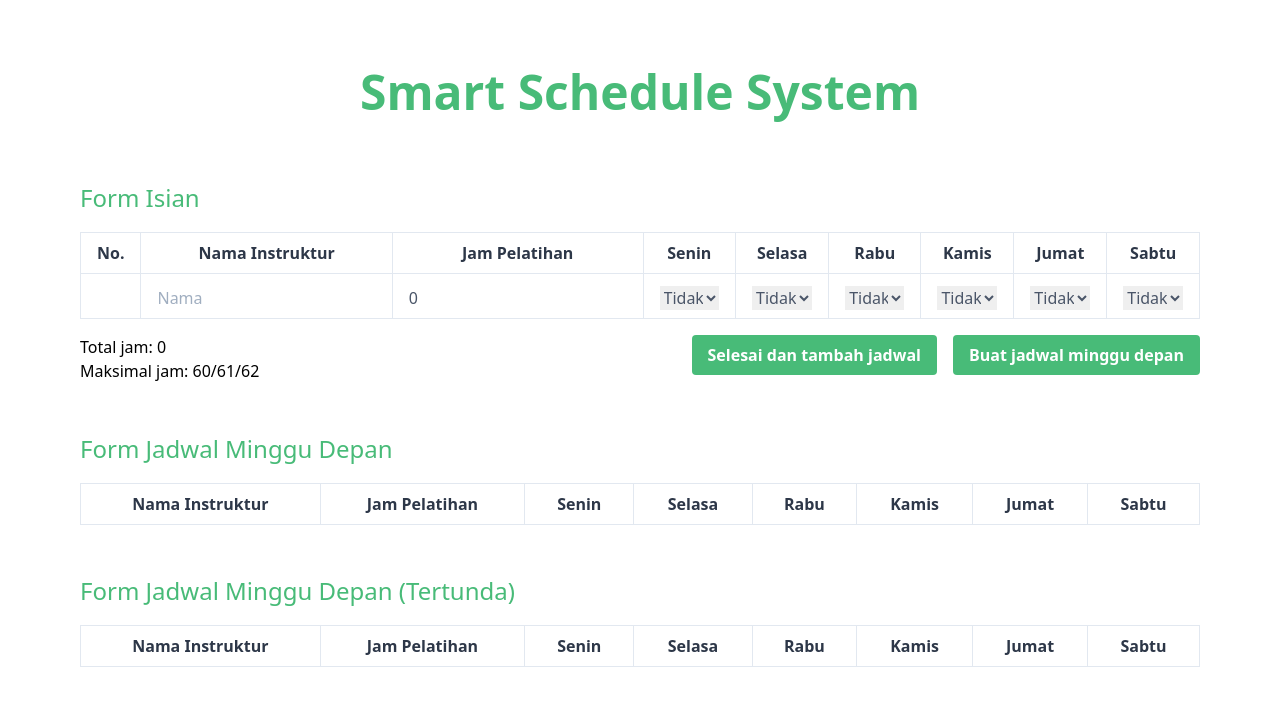
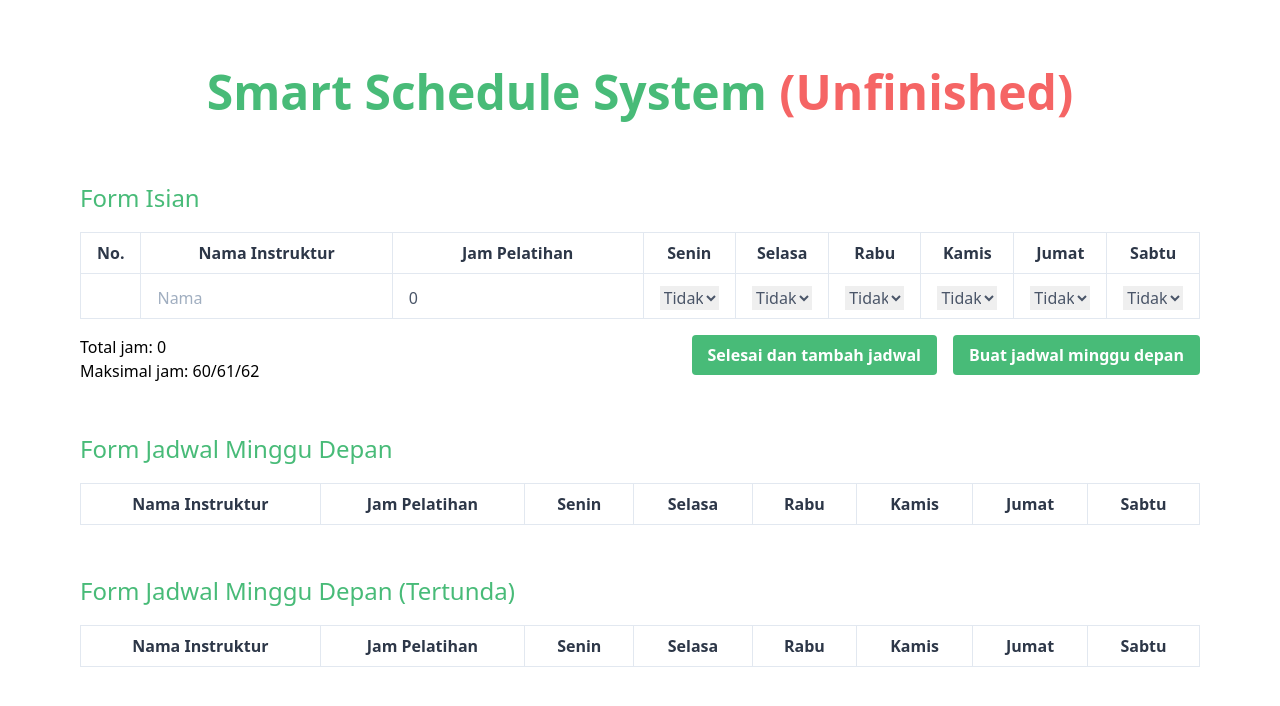
Before and after one commit to arifikhsan/smart-schedule-nuxt, a Nuxt app: page / in a window 1280 px wide. Shown: the top 706 px of the page. Built offline with nearby package versions, Linux system fonts and the light colour scheme; what @tailwindcss/custom-forms would draw is missing.

Commit message:
(Unfinished)

```diff
--- a/pages/index.vue
+++ b/pages/index.vue
@@ -1,7 +1,9 @@
 <template>
   <div class="max-w-6xl mx-auto p-4">
     <div class="text-center pt-10 pb-5">
-      <h1 class="text-green-500 font-bold text-5xl">Smart Schedule System</h1>
+      <h1 class="text-green-500 font-bold text-5xl">
+        Smart Schedule System <span class="text-red-500">(Unfinished)</span>
+      </h1>
     </div>
     <div class="py-4">
       <div class="py-4">
@@ -390,7 +392,7 @@ export default {
     }
   },
   head: {
-    title: 'Smart Schedule System',
+    title: 'Smart Schedule System (Unfinished)',
     description: 'Penjadwalan otomatis dengan JavaScript.'
   }
 }
```
